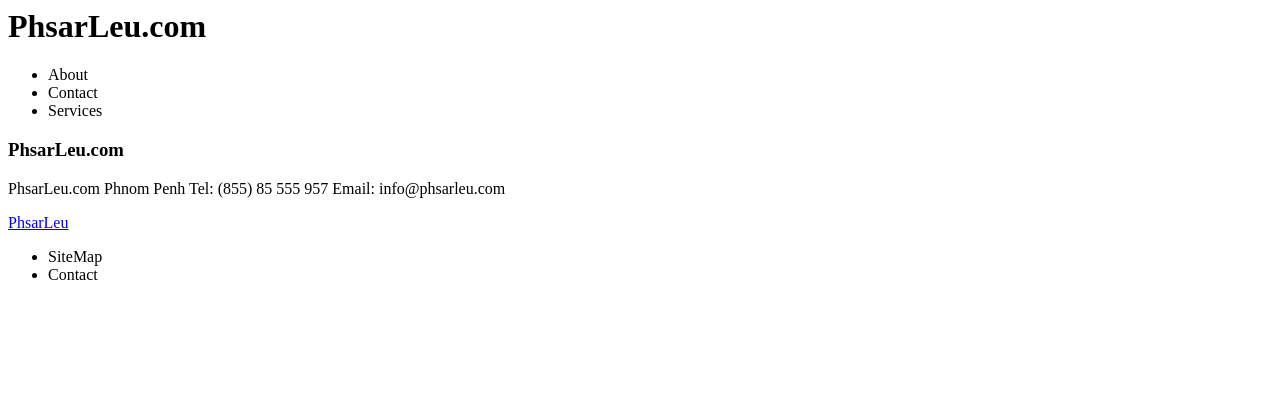
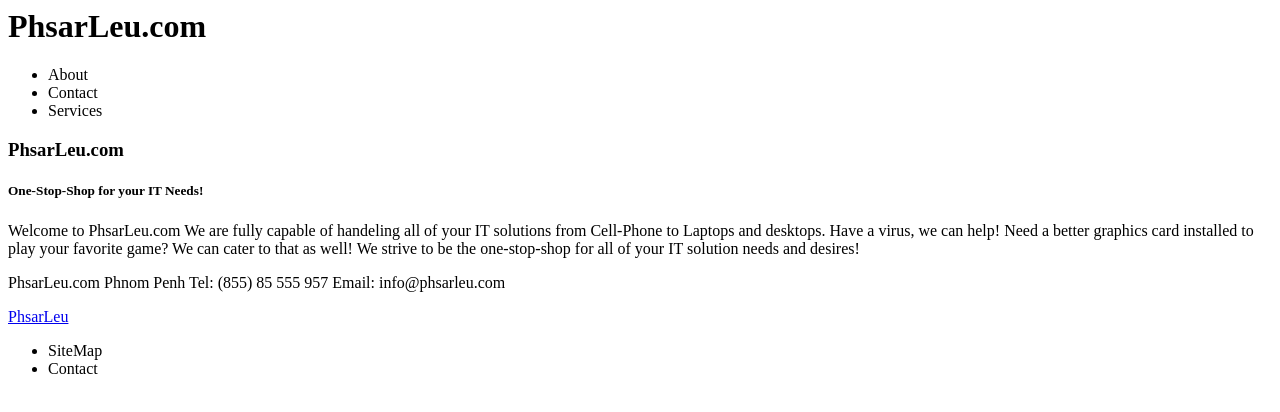
Before and after one commit to reamea/phsarleu, a plain HTML site: page index.html in a window 1280 px wide. Drawn offline with Linux system fonts and the light colour scheme.

Commit message:
HTML Word Tags
HTML Word Tags

```diff
--- a/index.html
+++ b/index.html
@@ -11,6 +11,15 @@
 
 		<div>
 			<h3>PhsarLeu.com</h3>
+			<h5>One-Stop-Shop for your IT Needs!</h5>
+			<p>
+				Welcome to PhsarLeu.com We are fully capable
+				of handeling all of your IT solutions from Cell-Phone
+				to Laptops and desktops. Have a virus, we can help! Need
+				a better graphics card installed to play your favorite game?
+				We can cater to that as well! We strive to be the one-stop-shop
+				for all of your IT solution needs and desires!
+			</p>
 		</div>
 
 		<footer>
```
